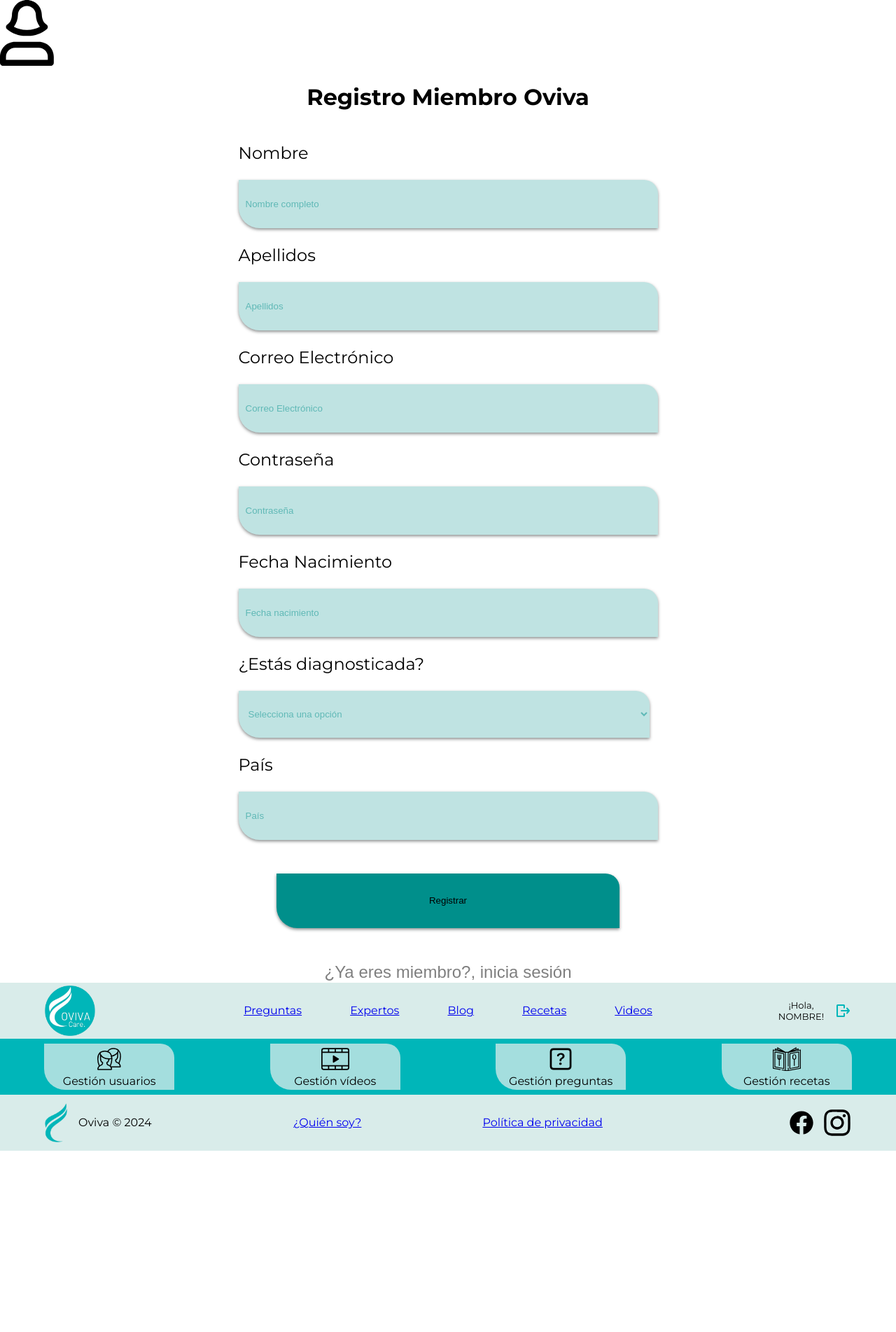
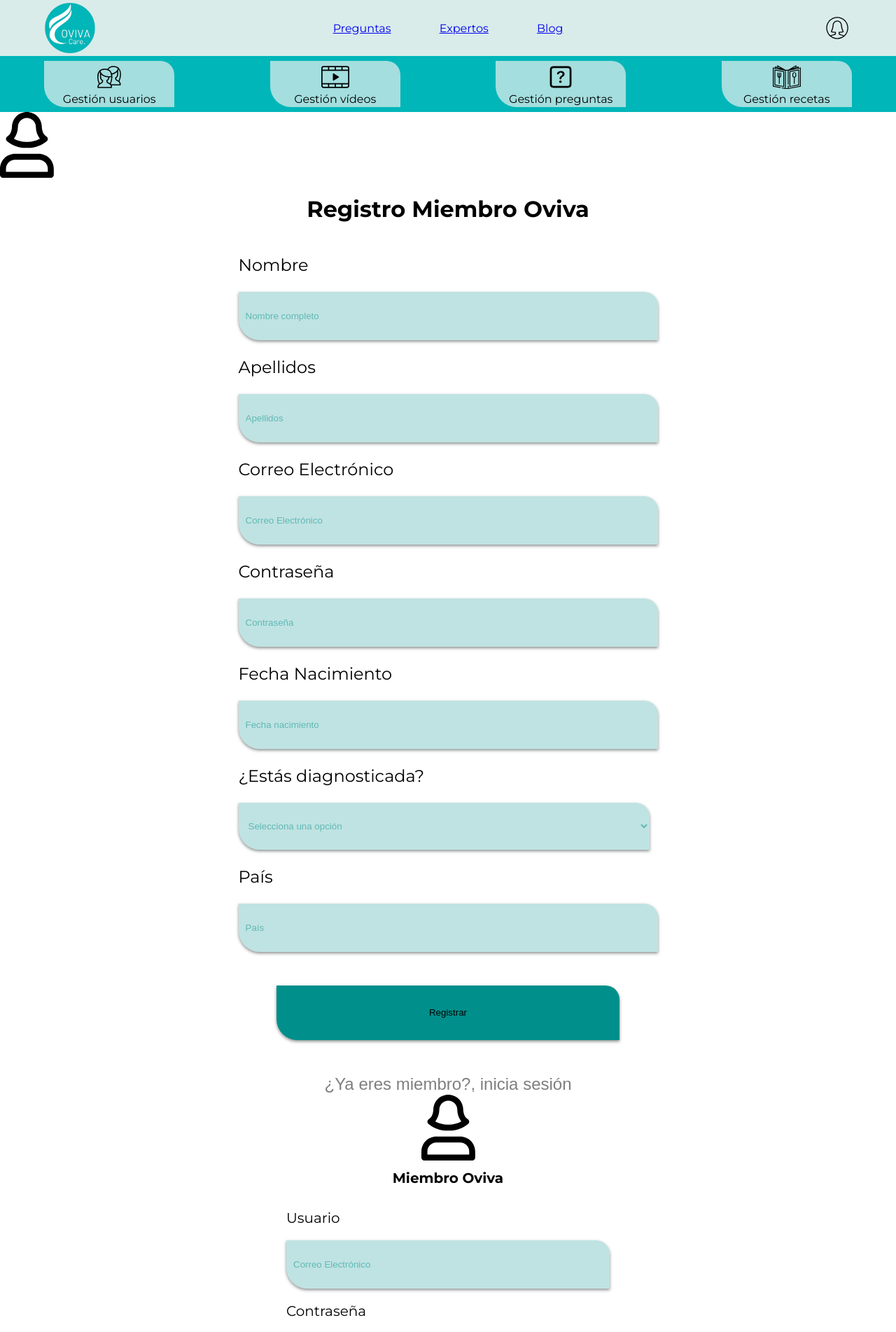
Before and after one commit to angylearns/oviva_care, a React (Vite) app in the folder HolisticFront/: page / in a window 1280 px wide. Shown: the top 1903 px of the page at 70% size. Before the commit the page ends 1644 px from the top, so only its background shows below. Built offline with nearby package versions, Linux system fonts and the light colour scheme.

Commit message:
Cookies work but need improvement

```diff
--- a/HolisticFront/src/App.jsx
+++ b/HolisticFront/src/App.jsx
@@ -13,10 +13,9 @@ function App() {
 
   return (
     <>
-    <Register />
-    <Navbar />
-      <Navbar_admin />
-      {/* <Login_user /> */}
+      <Navbar />
+      <Register />
+      <Login_user />
       {/* <Recipe/> */}
       <Footer />
     </>
--- a/HolisticFront/src/components/login/Login_user.jsx
+++ b/HolisticFront/src/components/login/Login_user.jsx
@@ -1,37 +1,27 @@
 import React, { useState } from 'react';
 import { useForm } from 'react-hook-form';
-import '../login/login.css'
-import login_icon from "../../../public/images/icons/login_icon.svg"
-import { handleLogin } from "../../handlers/loginHandle"
-
+import '../login/login.css';
+import login_icon from "../../../public/images/icons/login_icon.svg";
+import { handleLogin } from "../../handlers/loginHandle";
+import { saveTokenToCookies, TOKEN_COOKIE_NAME } from "../../utils/authUtils"; // Importar TOKEN_COOKIE_NAME
+import { useCookies } from "react-cookie";
 
 function Login_user() {
-
-    const { register, handleSubmit, reset, formState: { errors } } = useForm();
+  const { register, handleSubmit, formState: { errors } } = useForm();
   const [errorMessage, setErrorMessage] = useState(''); // Define el estado para el mensaje de error
-
-    // const onSubmit = data => {
-    //     console.log('Login data:', data);
-    //     // Aquí llamarías a tu función handleLogin con los datos del formulario
-
-    //     handleLogin(data, setErrorMessage);
-
-    // };
+  const [cookies, setCookie] = useCookies([TOKEN_COOKIE_NAME]); // Uso de useCookies
 
   const onSubmit = data => {
-        console.log('Login data:', data);
-        // Aquí llamarías a tu función handleLogin con los datos del formulario
-        handleLogin(data)
-            .then(() => {
-                // Si el login es exitoso, resetea los campos del formulario
-                reset();
-                // Aquí también podrías redirigir al usuario a otra página o cambiar el estado de la aplicación
+    handleLogin(data, setErrorMessage)
+      .then((token) => {
+        saveTokenToCookies(token, setCookie); // Pasar setCookie como argumento
+        // Si el login es exitoso, puedes redirigir al usuario a otra página o cambiar el estado de la aplicación
       })
       .catch(error => {
-                // Si hay un error en el login, establece el mensaje de error
         setErrorMessage(error.message);
       });
   };
+
     return (
 
 
@@ -39,7 +29,7 @@ function Login_user() {
         <form className="formulary" onSubmit={handleSubmit(onSubmit)}>
 
             <img src={login_icon} className="login-icon" alt="imagen login" />
-            <h1 classname="main-text-login">Miembro Oviva</h1>
+            <h1 className="main-text-login">Miembro Oviva</h1>
             <div>
                 <p className="text-user">Usuario</p>
 
--- a/HolisticFront/src/components/navbar/Navbar.jsx
+++ b/HolisticFront/src/components/navbar/Navbar.jsx
@@ -1,9 +1,14 @@
 import React, { useState } from "react";
 import { BrowserRouter as Router, Link } from "react-router-dom";
 import "./navbar.css";
+import Navbar_admin from "./Navbar_admin";
+import { isAuthenticated, isAdmin, TOKEN_COOKIE_NAME, saveTokenToCookies } from "../../utils/authUtils";
+import { useCookies } from "react-cookie";
 
 function Navbar() {
-  const [isLoggedIn, setIsLoggedIn] = useState(true);
+  const [cookies, setCookie] = useCookies([TOKEN_COOKIE_NAME]);
+  const [isLoggedIn, setIsLoggedIn] = useState(isAuthenticated(cookies));
+
   const [isOpen, setIsOpen] = useState(false);
 
   const toggleMenu = () => {
@@ -32,7 +37,7 @@ function Navbar() {
         <section className="navbar_user_desktop--right">
           {isLoggedIn ? (
             <section className="navbar_user_desktop--right-left">
-                <section className="navbar_desktop_greeting">¡Hola,<br></br> NOMBRE!</section>
+              <section className="navbar_desktop_greeting">¡Hola,<br />NOMBRE!</section>
               <Link to="/logout" className="link_logout">
                 <img src="/images/icons/icon_logout.svg" alt="Logout icon" />
               </Link>
@@ -52,15 +57,18 @@ function Navbar() {
         <section className="navbar_user_mobile--right">
           {isLoggedIn ? (
             <React.Fragment>
-            <section className="navbar_mobile_greeting">¡Hola,<br></br> Nombre!</section>
+              <section className="navbar_mobile_greeting">¡Hola,<br />Nombre!</section>
               <Link to="/logout" className="link_logout">
                 <img src="/images/icons/icon_logout.svg" alt="Logout icon" />
               </Link>
-          </React.Fragment>) : ( <img
+            </React.Fragment>
+          ) : (
+            <img
               src="/images/icons/icon_profile_female.svg"
               alt="User icon"
               className="navbar_mobile_profile_icon"
-          /> )}
+            />
+          )}
           <input
             type="checkbox"
             className="toggle_menu"
@@ -82,6 +90,8 @@ function Navbar() {
           </ul>
         </section>
       </nav>
+
+      {isAdmin && <Navbar_admin />}
     </Router>
   );
 }
--- a/HolisticFront/src/handlers/loginHandle.js
+++ b/HolisticFront/src/handlers/loginHandle.js
@@ -1,12 +1,16 @@
 import loginService from "../services/loginService";
+import { decodeToken } from "../utils/authUtils"; // Importamos la función para decodificar el token
 
 export const handleLogin = async ({ password, user_type, email }, setErrorMessage) => {
     try {
         console.log('handleLogin 1');
         const users = await loginService.postUser(password, user_type, email);
         console.log('handleLogin 2');
-        console.log(users);
-        return users;
+        const token = users.token; // Suponiendo que el token se devuelve como parte de la respuesta
+        const decodedToken = decodeToken(token); // Decodificamos el token
+        console.log('Token:', token);
+        console.log('Decoded Token:', decodedToken);
+        return token; // Retornamos el token
     } catch (error) {
         console.error('Error al iniciar sesión:', error);
         setErrorMessage('Ocurrió un error al iniciar sesión');
--- /dev/null
+++ b/HolisticFront/src/utils/authUtils.js
@@ -0,0 +1,46 @@
+import { jwtDecode } from "jwt-decode";
+
+export const TOKEN_COOKIE_NAME = "authToken";
+
+// Función para guardar el token en las cookies
+export const saveTokenToCookies = (token, setCookie) => {
+  // Decodificar el token para obtener sus partes
+  const decodedToken = jwtDecode(token);
+
+  // Guardar cada parte del token como una cookie separada
+  setCookie("id_user", decodedToken.id_user, { path: "/" });
+  setCookie("email", decodedToken.email, { path: "/" });
+  setCookie("first_name", decodedToken.first_name, { path: "/" });
+  setCookie("id_person", decodedToken.id_person, { path: "/" });
+  setCookie(TOKEN_COOKIE_NAME, token, { path: "/" });
+};
+
+// Función para obtener el token de las cookies
+export const getTokenFromCookies = (cookies) => {
+  const token = cookies[TOKEN_COOKIE_NAME];
+  return token;
+};
+
+// Función para decodificar el token y obtener los datos del usuario
+export const decodeToken = (token) => {
+  if (token) {
+    return jwtDecode(token);
+  }
+  return null;
+};
+
+// Función para verificar si el usuario está autenticado
+export const isAuthenticated = (cookies) => {
+  const token = getTokenFromCookies(cookies);
+  return !!token;
+};
+
+// Función para verificar si el usuario es un administrador
+export const isAdmin = (cookies) => {
+  const token = getTokenFromCookies(cookies);
+  if (token) {
+    const decodedToken = decodeToken(token);
+    return decodedToken.user_type === "admin";
+  }
+  return false;
+};
```
Lines whose indentation alone changed are shown as unchanged.
